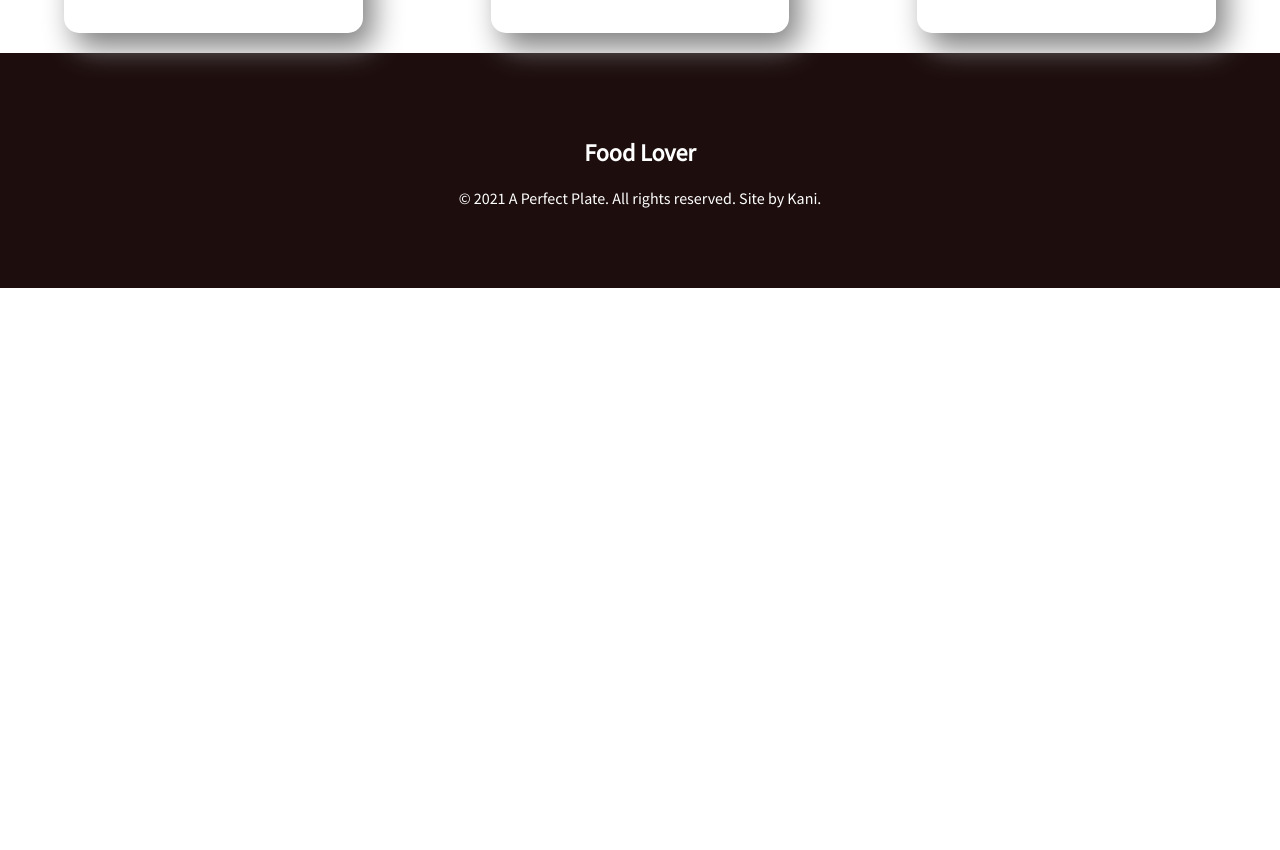
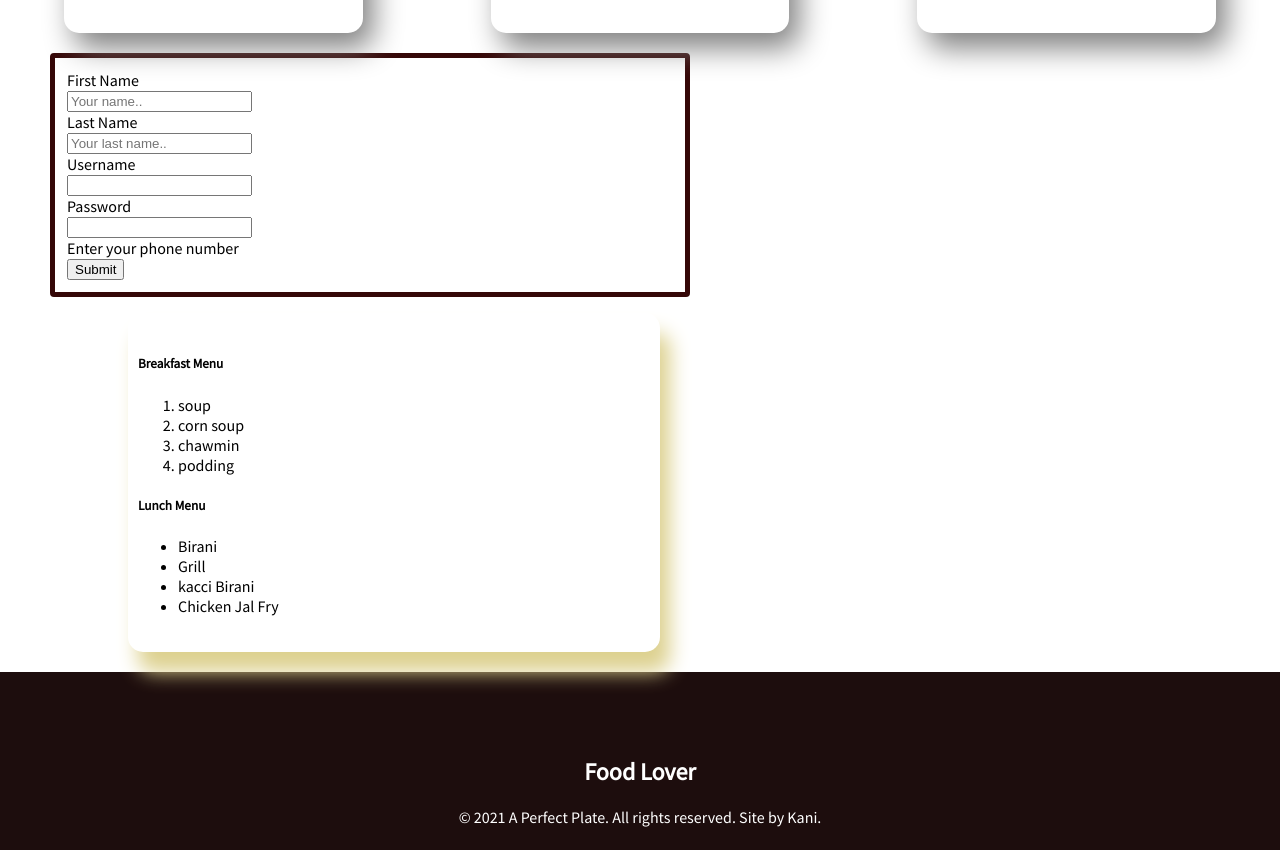
Before and after one commit to webfsxpert/project-porfolio, a plain HTML site: page index.html in a window 1280 px wide. Shown: the part 1578-2428 px from the top of the page. Before the commit the page ends 1866 px from the top, so only its background shows below. Drawn offline with Linux system fonts and the light colour scheme.

Commit message:
add list

```diff
--- a/index.html
+++ b/index.html
@@ -82,6 +82,42 @@
             </div>
         </div>
     </section>
+    <section class="form">
+        <div>
+            <label for="fname">First Name</label><br>
+            <input type="text" id="fname" name="firstname" placeholder="Your name.."><br>
+            <label for="lname">Last Name</label><br>
+            <input type="text" id="lname" name="lastname" placeholder="Your last name.."><br>
+            <label for="username">Username</label><br>
+            <input type="text" name="username" id="username"><br>
+            <label for="pwd">Password</label><br>
+            <input type="password" name="pwd" id="pwd"><br>
+            <label for="phone">Enter your phone number</label><br>
+            <input type="submit" value="Submit">
+        </div>
+    </section>
+    <section class="All-menu">
+        <div class="Menu-cart">
+            <div>
+                <h5>Breakfast Menu</h5>
+                <ol>
+                    <li>soup</li>
+                    <li>corn soup</li>
+                    <li>chawmin</li>
+                    <li>podding</li>
+                </ol>
+            </div>
+            <div>
+                <h5>Lunch Menu</h5>
+                <ul>
+                    <li>Birani</li>
+                    <li>Grill</li>
+                    <li>kacci Birani</li>
+                    <li>Chicken Jal Fry</li>
+                </ul>
+            </div>
+        </div>
+    </section>
     <footer class="footer-side">
         <div class="footer-para">
             <h2>Food Lover</h2>
--- a/style.css
+++ b/style.css
@@ -57,6 +57,29 @@ body{
     width: 100%;
     border-radius: 5px;
 }
+.form{
+    width: 50%;
+    padding: 12px;
+    border: 5px solid rgb(53, 7, 7);
+    border-radius: 4px;
+    box-sizing: border-box;
+    margin-top: 15px;
+    margin-bottom: 16px;
+    margin-left: 50px;
+    resize: vertical
+}
+.All-menu{
+    display: flex;
+    margin-bottom: 20px;
+}
+.Menu-cart{
+    width: 40%;
+    margin-left: 10%;
+    margin-right: 10%;
+    padding: 20px 10px;
+    box-shadow: 10px 20px 20px rgb(221, 209, 143);
+    border-radius: 15px;
+}
 .footer-para{
     position: static;
     left: 0;
```
